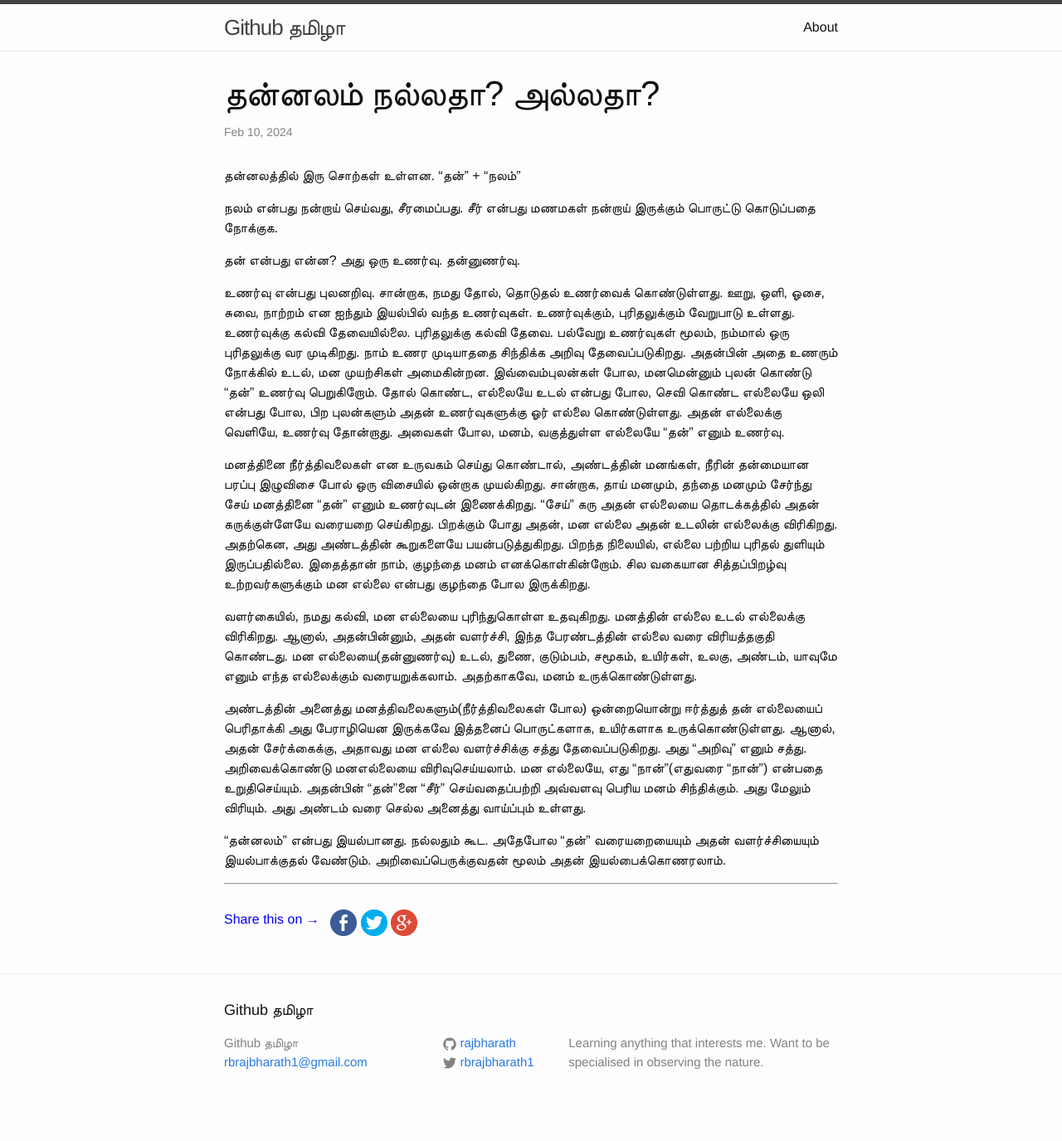
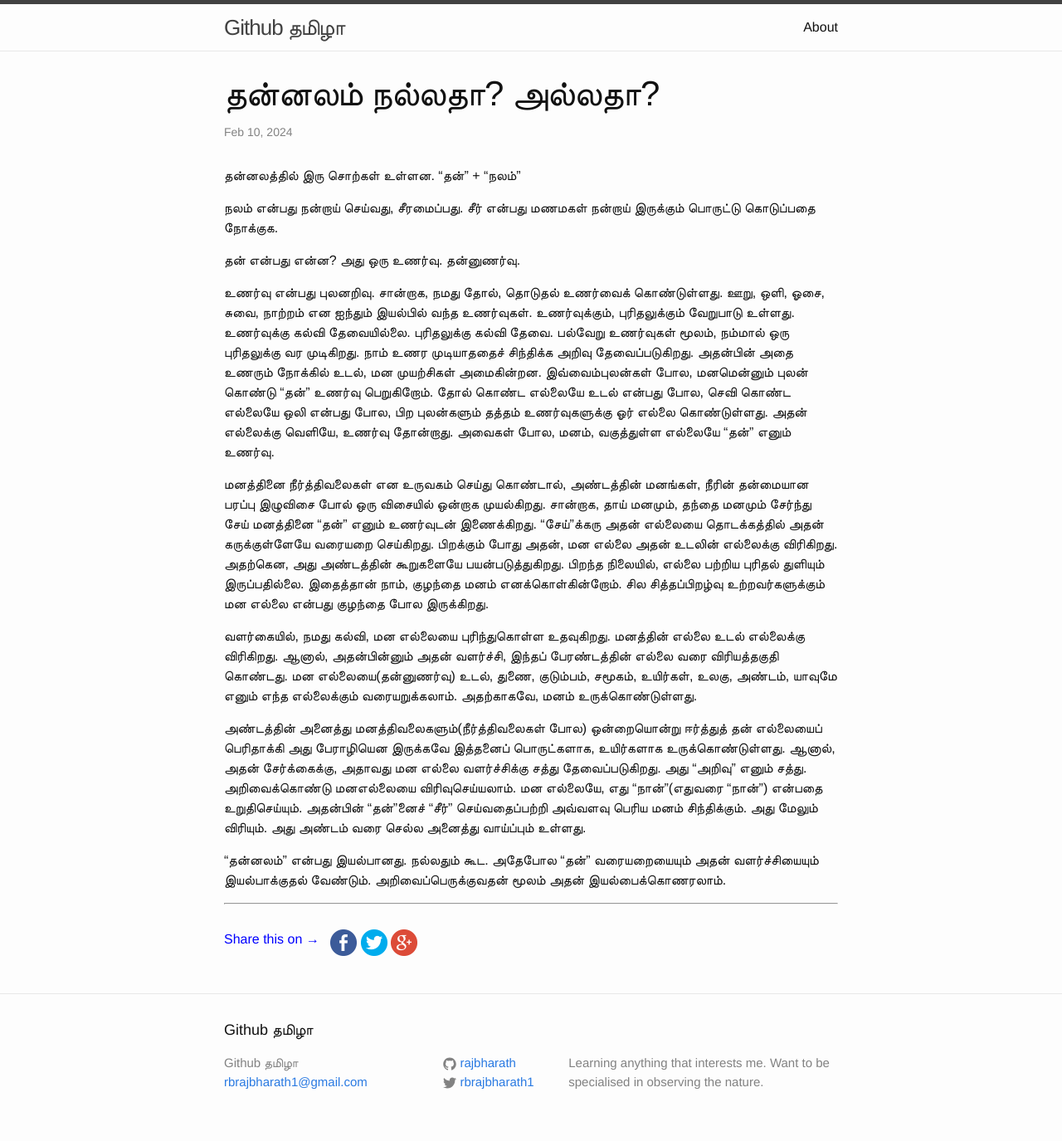
Before and after one commit to rajbharath/rajbharath.github.io, a Jekyll site: the page built from _posts/2024-02-10- thought - thannalam.markdown, in a window 1280 px wide. Shown: the whole page at 83% size. Built offline with Jekyll 4.4.1, drawn with Linux system fonts in a browser that asks for light colours; comment, search, counter and statistics services are not loaded; before the commit the page ends 1351 px from its top, so only the background shows below that.

Commit message:
Fix typo in thannalam

```diff
--- a/_posts/2024-02-10- thought - thannalam.markdown
+++ b/_posts/2024-02-10- thought - thannalam.markdown
@@ -14,17 +14,16 @@
 
 உணர்வு என்பது புலனறிவு. சான்றாக, நமது தோல், தொடுதல் உணர்வைக் கொண்டுள்ளது. ஊறு, ஒளி, ஓசை, சுவை, நாற்றம் என ஐந்தும் இயல்பில் வந்த உணர்வுகள்.
 உணர்வுக்கும், புரிதலுக்கும் வேறுபாடு உள்ளது. உணர்வுக்கு கல்வி தேவையில்லை. புரிதலுக்கு கல்வி தேவை.
-பல்வேறு உணர்வுகள் மூலம், நம்மால் ஒரு புரிதலுக்கு வர முடிகிறது. நாம் உணர முடியாததை சிந்திக்க அறிவு தேவைப்படுகிறது. அதன்பின் அதை உணரும் நோக்கில் உடல், மன முயற்சிகள் அமைகின்றன.
-இவ்வைம்புலன்கள் போல, மனமென்னும் புலன் கொண்டு "தன்" உணர்வு பெறுகிறோம். தோல் கொண்ட, எல்லையே உடல் என்பது போல, செவி கொண்ட எல்லையே ஒலி என்பது போல, பிற புலன்களும்
-அதன் உணர்வுகளுக்கு ஓர் எல்லை கொண்டுள்ளது. அதன் எல்லைக்கு வெளியே, உணர்வு தோன்றாது. அவைகள் போல, மனம், வகுத்துள்ள எல்லையே "தன்" எனும் உணர்வு.
+பல்வேறு உணர்வுகள் மூலம், நம்மால் ஒரு புரிதலுக்கு வர முடிகிறது. நாம் உணர முடியாததைச் சிந்திக்க அறிவு தேவைப்படுகிறது. அதன்பின் அதை உணரும் நோக்கில் உடல், மன முயற்சிகள் அமைகின்றன.
+இவ்வைம்புலன்கள் போல, மனமென்னும் புலன் கொண்டு "தன்" உணர்வு பெறுகிறோம். தோல் கொண்ட எல்லையே உடல் என்பது போல, செவி கொண்ட எல்லையே ஒலி என்பது போல, பிற புலன்களும்
+தத்தம் உணர்வுகளுக்கு ஓர் எல்லை கொண்டுள்ளது. அதன் எல்லைக்கு வெளியே, உணர்வு தோன்றாது. அவைகள் போல, மனம், வகுத்துள்ள எல்லையே "தன்" எனும் உணர்வு.
 
-மனத்தினை நீர்த்திவலைகள் என உருவகம் செய்து கொண்டால், அண்டத்தின் மனங்கள், நீரின் தன்மையான பரப்பு இழுவிசை போல் ஒரு விசையில் ஒன்றாக முயல்கிறது. சான்றாக, தாய் மனமும், தந்தை மனமும் சேர்ந்து சேய் மனத்தினை "தன்" எனும் உணர்வுடன் இணைக்கிறது. "சேய்" கரு அதன் எல்லையை தொடக்கத்தில் அதன் கருக்குள்ளேயே வரையறை செய்கிறது.
-பிறக்கும் போது அதன், மன எல்லை அதன் உடலின் எல்லைக்கு விரிகிறது. அதற்கென, அது அண்டத்தின் கூறுகளையே பயன்படுத்துகிறது. பிறந்த நிலையில், எல்லை பற்றிய புரிதல்
-துளியும் இருப்பதில்லை. இதைத்தான் நாம், குழந்தை மனம் எனக்கொள்கின்றோம். சில வகையான சித்தப்பிறழ்வு உற்றவர்களுக்கும் மன எல்லை என்பது குழந்தை போல இருக்கிறது.
+மனத்தினை நீர்த்திவலைகள் என உருவகம் செய்து கொண்டால், அண்டத்தின் மனங்கள், நீரின் தன்மையான பரப்பு இழுவிசை போல் ஒரு விசையில் ஒன்றாக முயல்கிறது. சான்றாக, தாய் மனமும், தந்தை மனமும் சேர்ந்து சேய் மனத்தினை "தன்" எனும் உணர்வுடன் இணைக்கிறது. "சேய்"க்கரு அதன் எல்லையை தொடக்கத்தில் அதன் கருக்குள்ளேயே வரையறை செய்கிறது.
+பிறக்கும் போது அதன், மன எல்லை அதன் உடலின் எல்லைக்கு விரிகிறது. அதற்கென, அது அண்டத்தின் கூறுகளையே பயன்படுத்துகிறது. பிறந்த நிலையில், எல்லை பற்றிய புரிதல் துளியும் இருப்பதில்லை. இதைத்தான் நாம், குழந்தை மனம் எனக்கொள்கின்றோம். சில சித்தப்பிறழ்வு உற்றவர்களுக்கும் மன எல்லை என்பது குழந்தை போல இருக்கிறது.
 
-வளர்கையில், நமது கல்வி, மன எல்லையை புரிந்துகொள்ள உதவுகிறது. மனத்தின் எல்லை உடல் எல்லைக்கு விரிகிறது. ஆனால், அதன்பின்னும், அதன் வளர்ச்சி, இந்த பேரண்டத்தின் எல்லை வரை விரியத்தகுதி கொண்டது. மன எல்லையை(தன்னுணர்வு) உடல், துணை, குடும்பம், சமூகம், உயிர்கள், உலகு, அண்டம், யாவுமே எனும் எந்த எல்லைக்கும் வரையறுக்கலாம். அதற்காகவே, மனம் உருக்கொண்டுள்ளது.
+வளர்கையில், நமது கல்வி, மன எல்லையை புரிந்துகொள்ள உதவுகிறது. மனத்தின் எல்லை உடல் எல்லைக்கு விரிகிறது. ஆனால், அதன்பின்னும் அதன் வளர்ச்சி, இந்தப் பேரண்டத்தின் எல்லை வரை விரியத்தகுதி கொண்டது. மன எல்லையை(தன்னுணர்வு) உடல், துணை, குடும்பம், சமூகம், உயிர்கள், உலகு, அண்டம், யாவுமே எனும் எந்த எல்லைக்கும் வரையறுக்கலாம். அதற்காகவே, மனம் உருக்கொண்டுள்ளது.
 
-அண்டத்தின் அனைத்து மனத்திவலைகளும்(நீர்த்திவலைகள் போல) ஒன்றையொன்று ஈர்த்துத் தன் எல்லையைப் பெரிதாக்கி அது பேராழியென இருக்கவே இத்தனைப் பொருட்களாக, உயிர்களாக உருக்கொண்டுள்ளது. ஆனால், அதன் சேர்க்கைக்கு, அதாவது மன எல்லை வளர்ச்சிக்கு சத்து தேவைப்படுகிறது. அது "அறிவு" எனும் சத்து. அறிவைக்கொண்டு மனஎல்லையை விரிவுசெய்யலாம். மன எல்லையே, எது "நான்"(எதுவரை "நான்") என்பதை உறுதிசெய்யும். அதன்பின் "தன்"னை "சீர்" செய்வதைப்பற்றி அவ்வளவு பெரிய மனம் சிந்திக்கும். அது மேலும் விரியும். அது அண்டம் வரை செல்ல அனைத்து வாய்ப்பும் உள்ளது.
+அண்டத்தின் அனைத்து மனத்திவலைகளும்(நீர்த்திவலைகள் போல) ஒன்றையொன்று ஈர்த்துத் தன் எல்லையைப் பெரிதாக்கி அது பேராழியென இருக்கவே இத்தனைப் பொருட்களாக, உயிர்களாக உருக்கொண்டுள்ளது. ஆனால், அதன் சேர்க்கைக்கு, அதாவது மன எல்லை வளர்ச்சிக்கு சத்து தேவைப்படுகிறது. அது "அறிவு" எனும் சத்து. அறிவைக்கொண்டு மனஎல்லையை விரிவுசெய்யலாம். மன எல்லையே, எது "நான்"(எதுவரை "நான்") என்பதை உறுதிசெய்யும். அதன்பின் "தன்"னைச் "சீர்" செய்வதைப்பற்றி அவ்வளவு பெரிய மனம் சிந்திக்கும். அது மேலும் விரியும். அது அண்டம் வரை செல்ல அனைத்து வாய்ப்பும் உள்ளது.
 
 "தன்னலம்" என்பது இயல்பானது. நல்லதும் கூட. அதேபோல "தன்" வரையறையையும் அதன் வளர்ச்சியையும் இயல்பாக்குதல் வேண்டும். அறிவைப்பெருக்குவதன் மூலம் அதன் இயல்பைக்கொணரலாம்.
 
```
